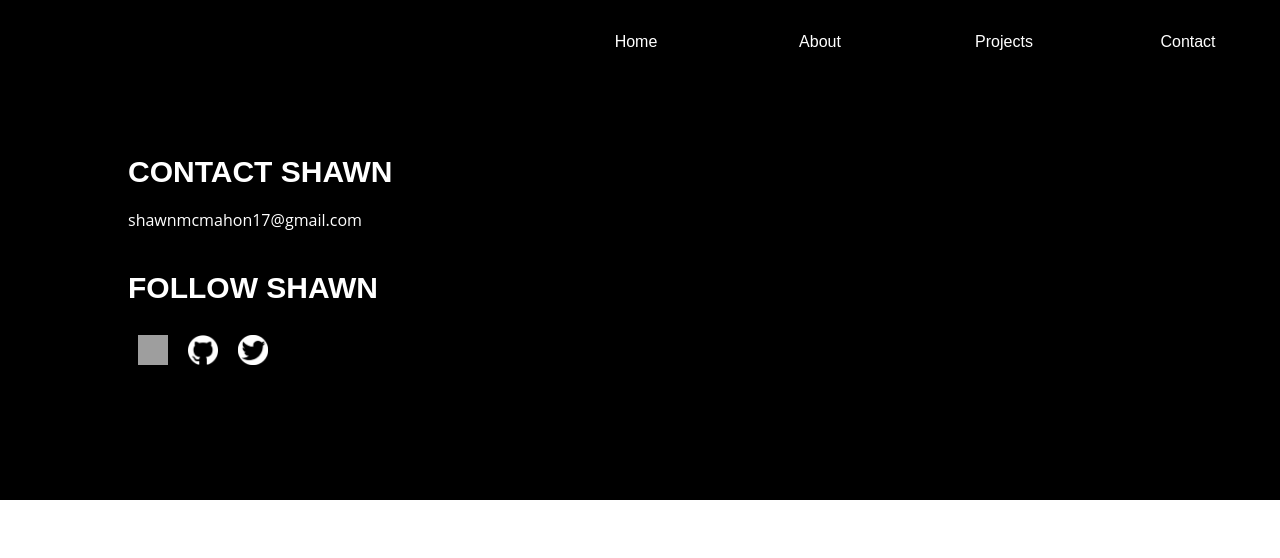
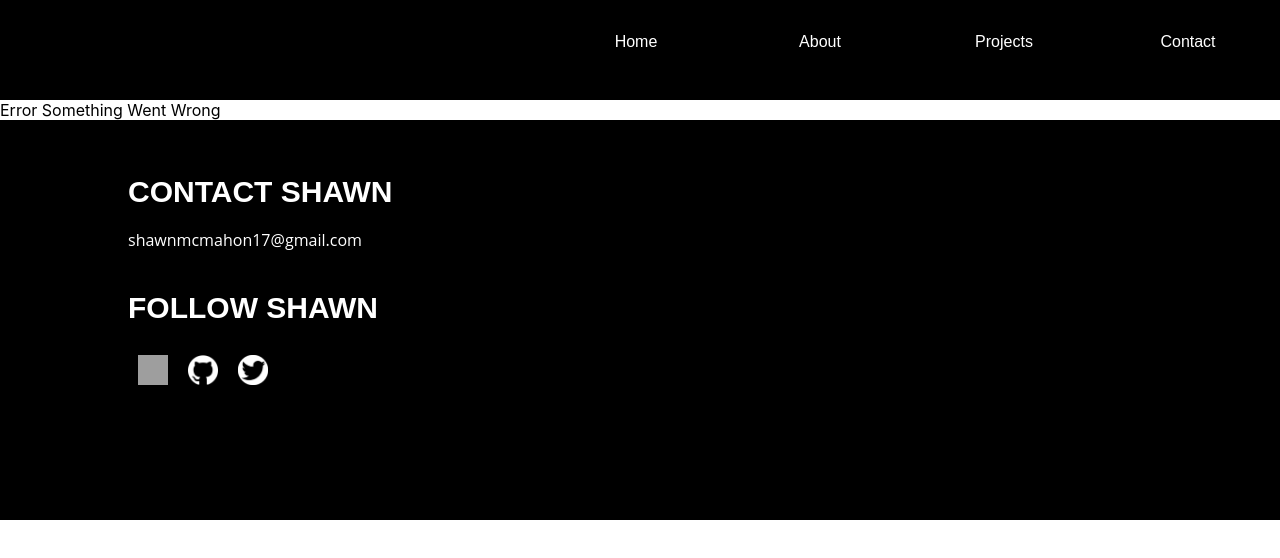
Before and after one commit to shawnmcmahon/portfolio, a React (Create React App) app: page /portfolio in a window 1280 px wide. Shown: the top 558 px of the page. Built offline with nearby package versions, Linux system fonts and the light colour scheme; grey boxes are pictures that could not be loaded.

Commit message:
Reenter the Error Component in the App Component

```diff
--- a/src/Components/App/App.js
+++ b/src/Components/App/App.js
@@ -40,6 +40,15 @@ const App = () => {
               )
             }}
           />
+          <Route
+            exact
+            path='*'
+            render={() => {
+              return (
+                <Error />
+              )
+            }}
+          />
           </Switch>
           <Footer />
       </div>
--- a/src/Components/Error/Error.js
+++ b/src/Components/Error/Error.js
@@ -3,6 +3,7 @@ import './Error.css';
 const Error = () => {
   return (
     <div>
+      Error Something Went Wrong
     </div>
   );
 }
```
